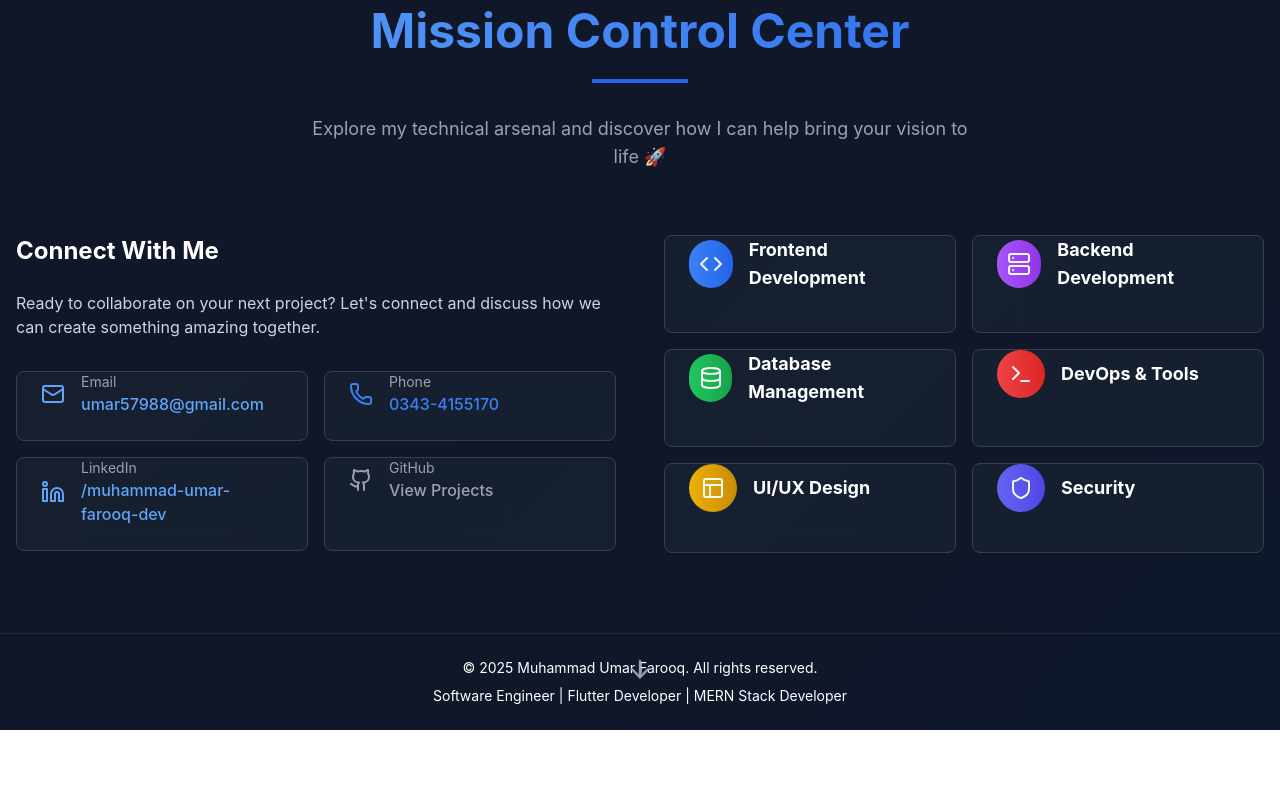
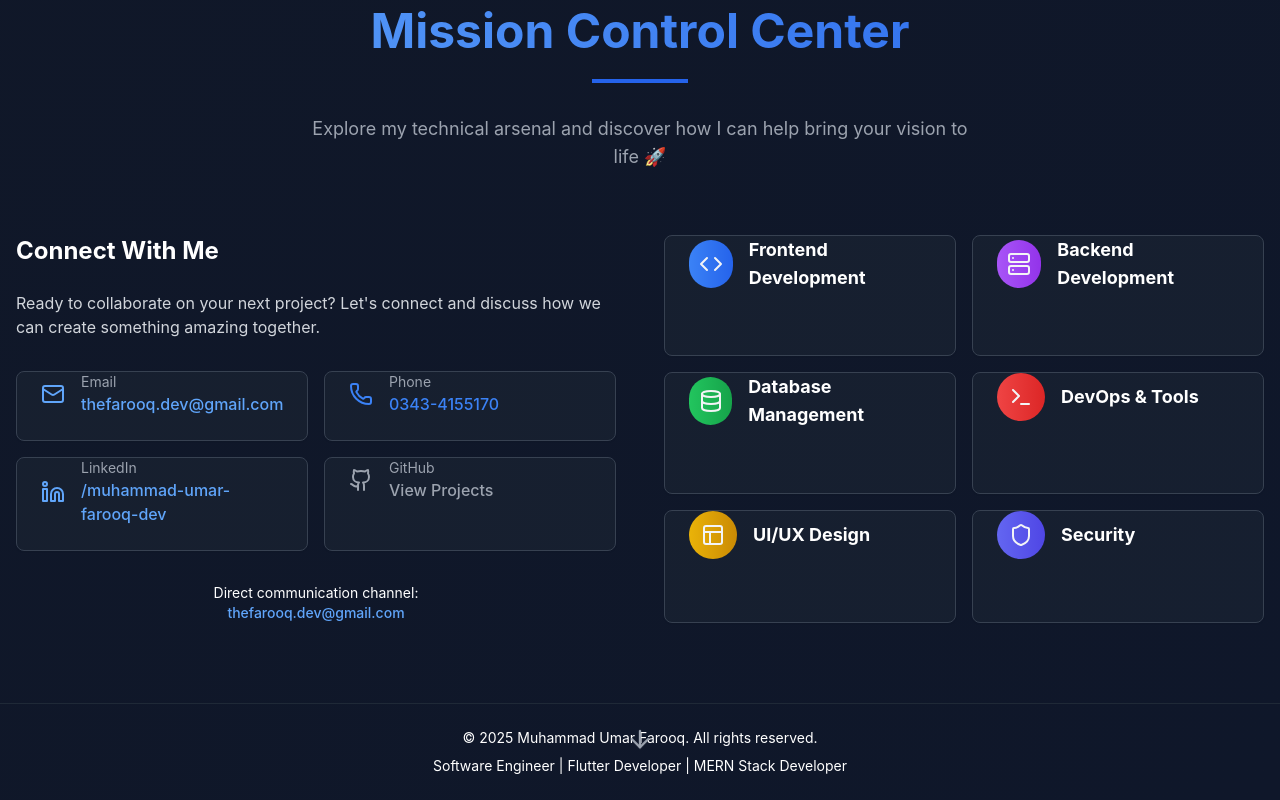
Before and after one commit to farooqintheloop/portfolio, a React (Vite) app: page / in a window 1280 px wide. Shown: the part 6582-7382 px from the top of the page. Before the commit the page ends 7312 px from the top, so only its background shows below. Built offline with nearby package versions, Linux system fonts and the light colour scheme.

Commit message:
chore: update email address to thefarooq.dev@gmail.com

```diff
--- a/src/components/ContactSection.jsx
+++ b/src/components/ContactSection.jsx
@@ -9,8 +9,8 @@ const ContactSection = () => {
     {
       icon: <Mail className="h-6 w-6" />,
       label: "Email",
-      value: "umar57988@gmail.com",
-      link: "mailto:umar57988@gmail.com",
+      value: "thefarooq.dev@gmail.com",
+      link: "mailto:thefarooq.dev@gmail.com",
       color: "text-blue-400"
     },
     {
@@ -128,6 +128,13 @@ const ContactSection = () => {
               </Card>
             ))}
           </div>
+
+          <div className="mt-6 text-center text-sm text-gray-400">
+            <p>Direct communication channel:</p>
+            <a href="mailto:thefarooq.dev@gmail.com" className="text-blue-400 hover:underline font-medium">
+              thefarooq.dev@gmail.com
+            </a>
+          </div>
         </div>
 
         {/* Skills Showcase */}
```
